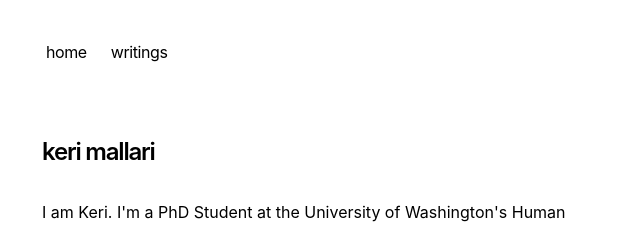
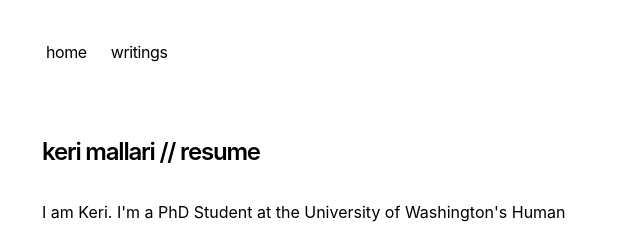
Before and after one commit to kerixyz/kerixyz.github.io, a Next.js app: page / in a window 1280 px wide. Shown: the top 226 px of the page, without its empty margins (310-950 px from the left). Built offline with nearby package versions, Linux system fonts and the light colour scheme.

Commit message:
added resume

```diff
--- a/app/page.tsx
+++ b/app/page.tsx
@@ -22,7 +22,7 @@ export default function Page() {
   return (
     <section>
       <h1 className="mb-8 text-2xl font-semibold tracking-tighter">
-        keri mallari
+        keri mallari // <a href="https://www.keri.xyz/assets/0624_keri_resume.pdf">resume</a>
       </h1>
       <p className="mb-4">
         {`I am Keri. I'm a PhD Student at the University of Washington's Human Centered Design and Engineering Department. Broadly interested in using my technical skills to develop tools to support online live stream communities. I like to think I'm a part of the HCI and CSCW community`}
```
Also changed, not shown: 2 other files (tests, documents, lock files or other folders).
